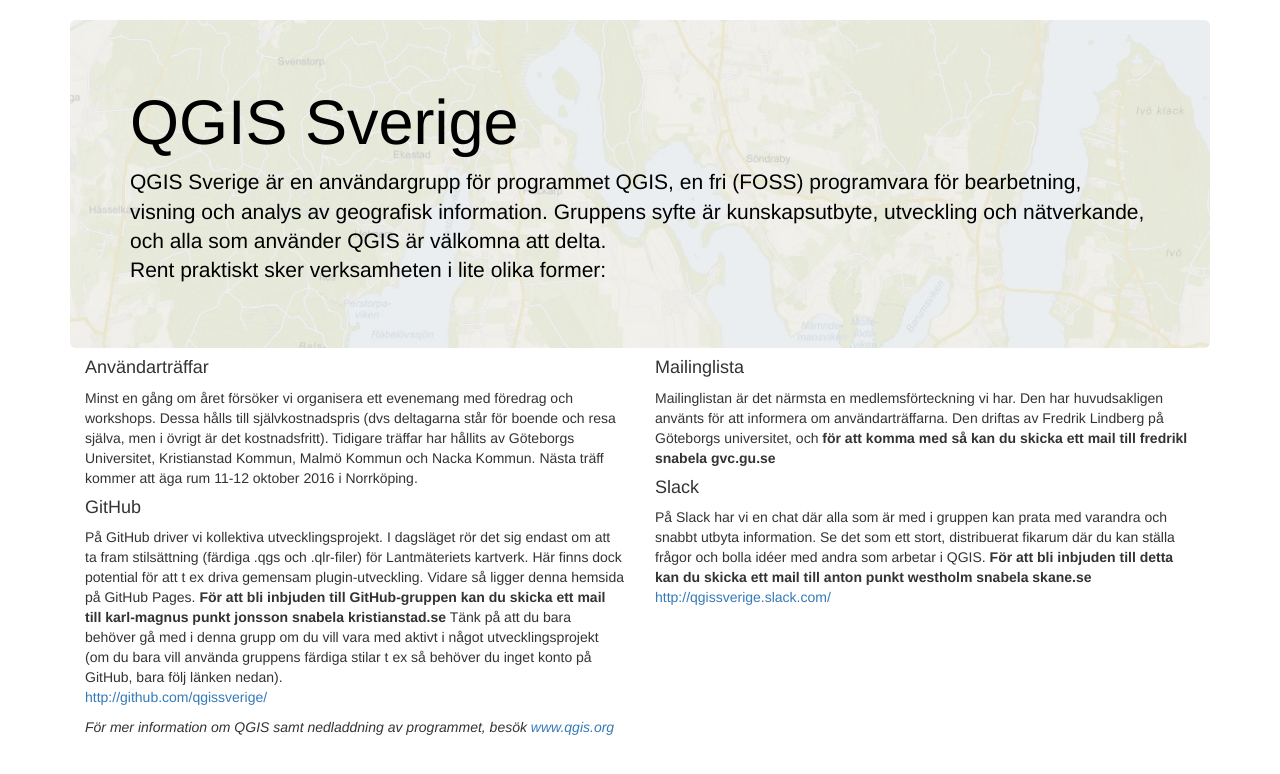
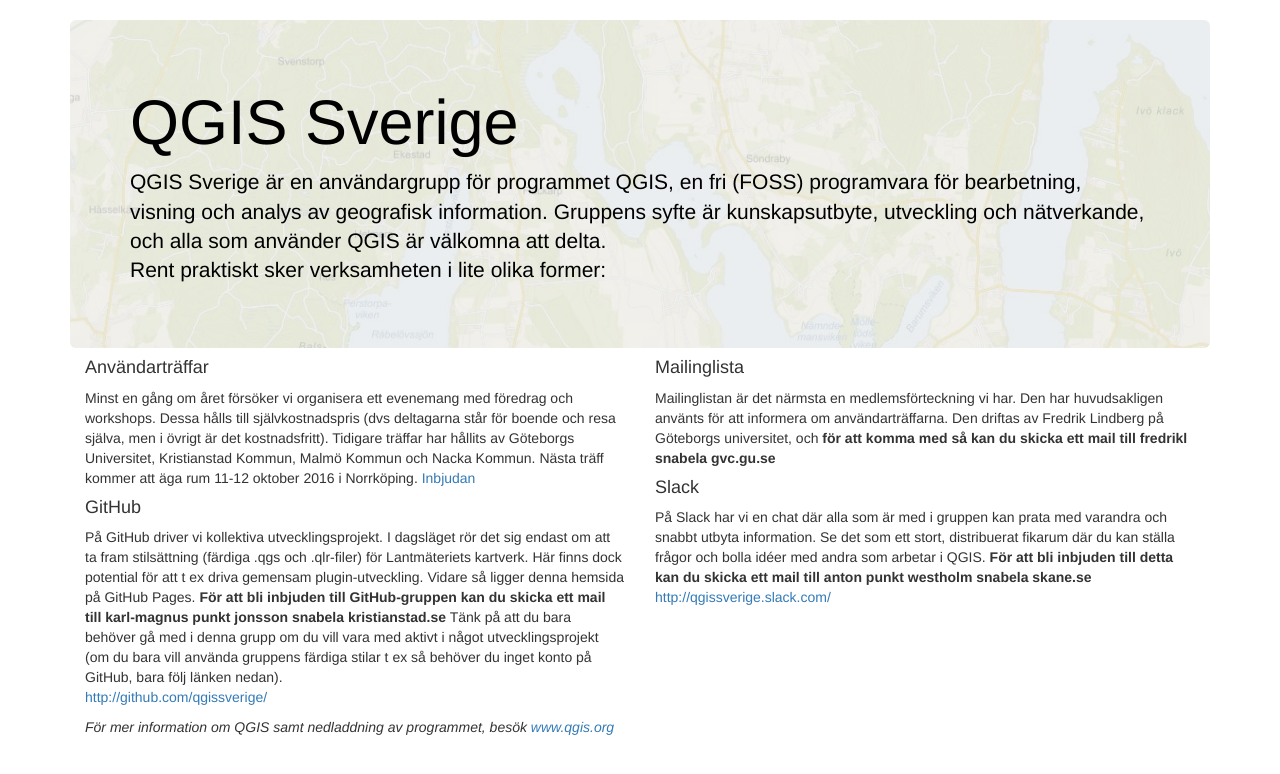
Before and after one commit to qgissverige/qgissverige.github.io, a plain HTML site: page index.htm in a window 1280 px wide. Drawn offline with Linux system fonts and the light colour scheme.

Commit message:
Update for release

```diff
--- a/index.htm
+++ b/index.htm
@@ -47,7 +47,7 @@
 
 				<h4>Anv&auml;ndartr&auml;ffar</h4>
 
-				<p>Minst en g&aring;ng om &aring;ret f&ouml;rs&ouml;ker vi organisera ett evenemang med f&ouml;redrag och workshops. Dessa h&aring;lls till sj&auml;lvkostnadspris (dvs deltagarna st&aring;r f&ouml;r boende och resa sj&auml;lva, men i &ouml;vrigt &auml;r det kostnadsfritt). Tidigare tr&auml;ffar har h&aring;llits av G&ouml;teborgs Universitet, Kristianstad Kommun, Malm&ouml; Kommun och Nacka Kommun. N&auml;sta tr&auml;ff kommer att &auml;ga rum 11-12 oktober 2016 i Norrk&ouml;ping.</p>
+				<p>Minst en g&aring;ng om &aring;ret f&ouml;rs&ouml;ker vi organisera ett evenemang med f&ouml;redrag och workshops. Dessa h&aring;lls till sj&auml;lvkostnadspris (dvs deltagarna st&aring;r f&ouml;r boende och resa sj&auml;lva, men i &ouml;vrigt &auml;r det kostnadsfritt). Tidigare tr&auml;ffar har h&aring;llits av G&ouml;teborgs Universitet, Kristianstad Kommun, Malm&ouml; Kommun och Nacka Kommun. N&auml;sta tr&auml;ff kommer att &auml;ga rum 11-12 oktober 2016 i Norrk&ouml;ping. <a href="http://qgis.se/meetings/invite2016.pdf" target=_blank>Inbjudan</a></p>
 
 				<h4>GitHub</h4>
 
```
Also changed, not shown: 2 other files.
